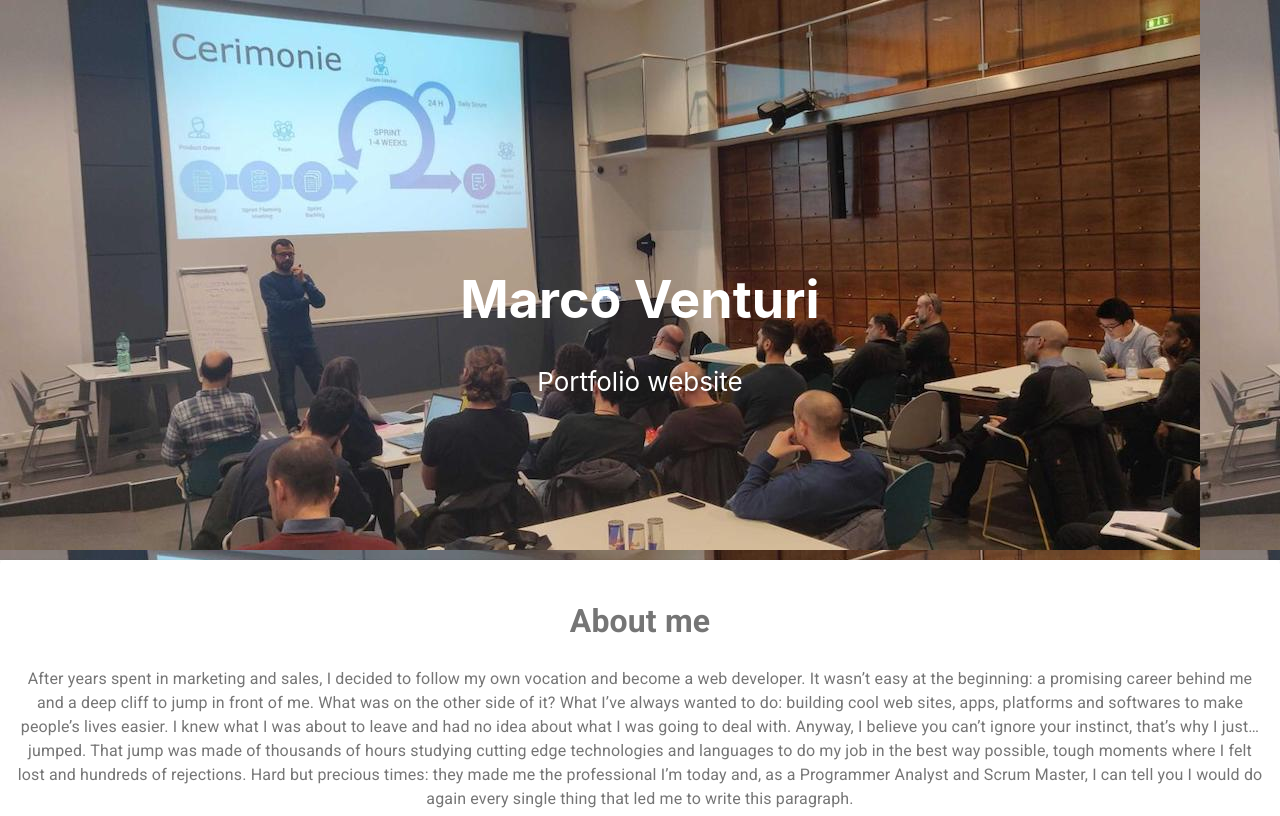
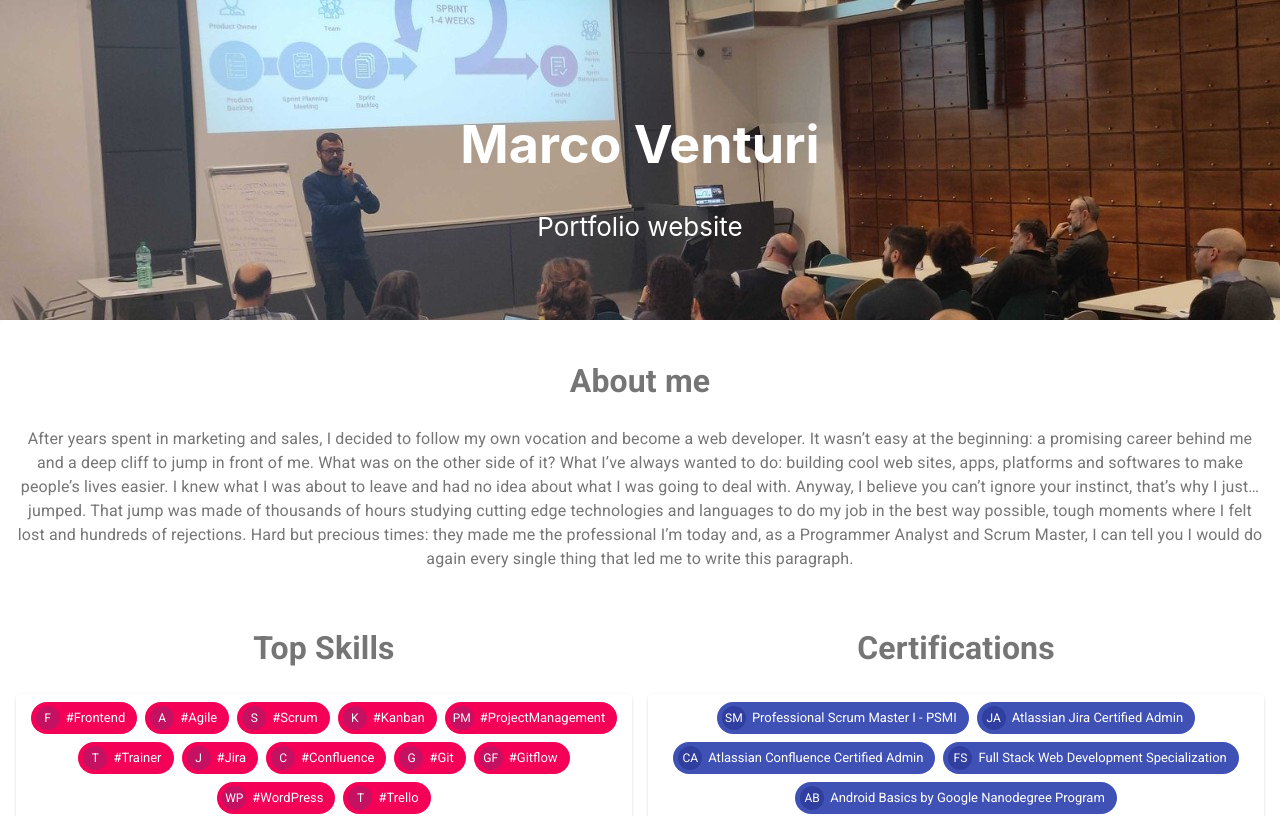
Before and after one commit to mventuri/marcoVenturiWebDeveloperNuovo, a React (Create React App) app: page / in a window 1280 px wide. Shown: the top 816 px of the page. Built offline with nearby package versions, Linux system fonts and the light colour scheme.

Commit message:
header fix

```diff
--- a/src/App.css
+++ b/src/App.css
@@ -5,7 +5,7 @@
 .App-header {
   background-color: #282c34;
   background-image: url("./Images/header.jpeg");
-  min-height: 70vh;
+  min-height: 40vh;
   display: flex;
   flex-direction: column;
   align-items: center;
@@ -14,9 +14,9 @@
   color: white;
 }
 
-.App-header h1 {
+/* .App-header h1 {
   padding-top: 70px;
-}
+} */
 
 .myFooter {
   background-color: #000;
--- a/src/Components/CustomizedDialogs.js
+++ b/src/Components/CustomizedDialogs.js
@@ -54,7 +54,6 @@ const DialogActions = withStyles(theme => ({
 }))(MuiDialogActions);
 
 export default function CustomizedDialogs({ currentJob }) {
-  console.log("qui", currentJob);
   const [open, setOpen] = React.useState(false);
 
   const handleClickOpen = props => {
```
Also changed, not shown: src/Images/header.jpeg.
